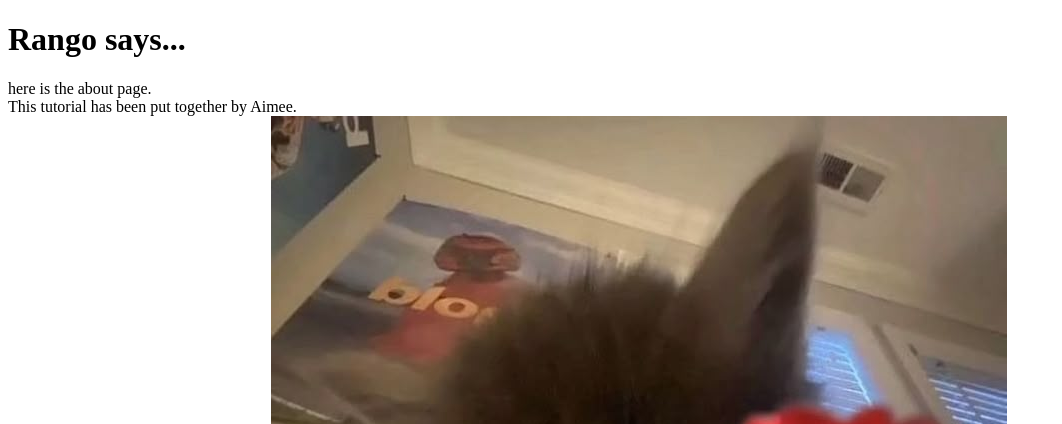
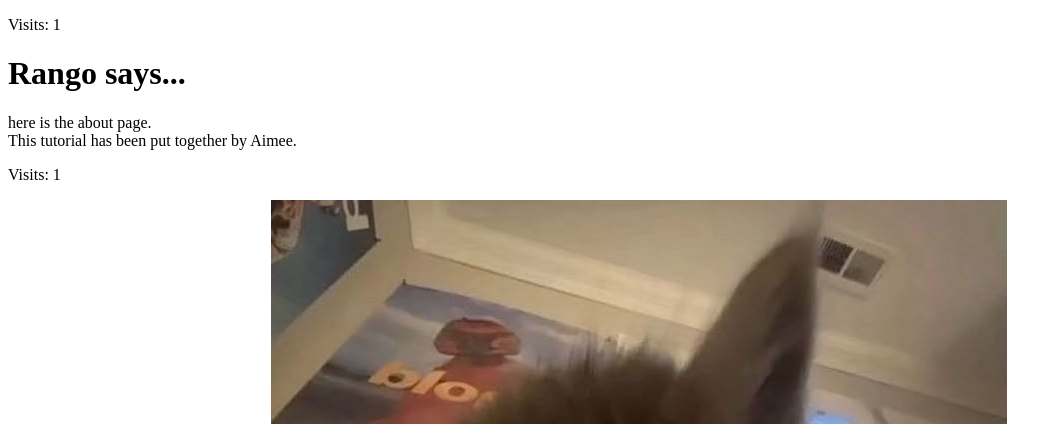
Before and after one commit to shmackin/tango_with_django_project, a Django app: page /rango/about/ in a window 1280 px wide. Shown: the top 424 px of the page, without its empty margins (0-1062 px from the left). Run offline with Django 3.2, Linux system fonts and the light colour scheme; data that the repository does not hold is empty.

Commit message:
chapter 10

```diff
--- a/rango/views.py
+++ b/rango/views.py
@@ -5,6 +5,7 @@ from rango.forms import CategoryForm, PageForm, UserForm, UserProfileForm
 from django.urls import reverse
 from django.contrib.auth import authenticate, login, logout
 from django.contrib.auth.decorators import login_required
+from datetime import datetime
 
 def index(request):
 
@@ -17,9 +18,8 @@ def index(request):
     context_dict['categories'] = category_list
     context_dict['pages'] = pages_list
 
-    # render(users request/template we wanna use, template file name, context dictionary)
-    #//The render() function will take this data and mash it together with the template to produce
-    # a complete HTML page that is returned with a HttpResponse.//
+    visitor_cookie_handler(request)
+
     return render(request, 'rango/index.html', context=context_dict)
 
 def about(request):
@@ -27,7 +27,11 @@ def about(request):
     print(request.method)
     print(request.user)
 
-    return render(request, 'rango/about.html', {})
+    context_dict = {}
+    visitor_cookie_handler(request)
+    context_dict['visits'] = request.session['visits']
+
+    return render(request, 'rango/about.html', context=context_dict)
 
 def show_category(request, category_name_slug):
 
@@ -166,3 +170,26 @@ def restricted(request):
 def user_logout(request):
     logout(request)
     return redirect(reverse('rango:index'))
+
+def visitor_cookie_handler(request):
+
+    visits = int(get_server_side_cookie(request, 'visits', '1'))
+
+    last_visit_cookie = get_server_side_cookie(request, 'last_visit', str(datetime.now()))
+    last_visit_time = datetime.strptime(last_visit_cookie[:-7],
+                                        '%Y-%m-%d %H:%M:%S')
+
+    #if its been more then a day since the last visit
+    if (datetime.now() - last_visit_time).days > 0:
+        visits = visits + 1
+        request.session['last_visit']= str(datetime.now())
+    else:
+        request.session['last_visit'] = last_visit_cookie
+
+    request.session['visits'] = visits
+
+def get_server_side_cookie(request, cookie, default_val=None):
+    val = request.session.get(cookie)
+    if not val:
+        val = default_val
+    return val
--- a/templates/rango/about.html
+++ b/templates/rango/about.html
@@ -6,11 +6,14 @@
     {% endblock %}
 
     {% block body_block %}
+    <p>Visits: {{ visits }}</p>
         <h1>Rango says...</h1>
         <div>
             here is the about page.<br/>
             This tutorial has been put together by Aimee. <br/>
+            <p>Visits: {{ visits }}</p>
         </div>
+
         <div>
             <img src="{% static 'images/rango.jpg' %}"
                  alt="Picture of Rango" />
```
